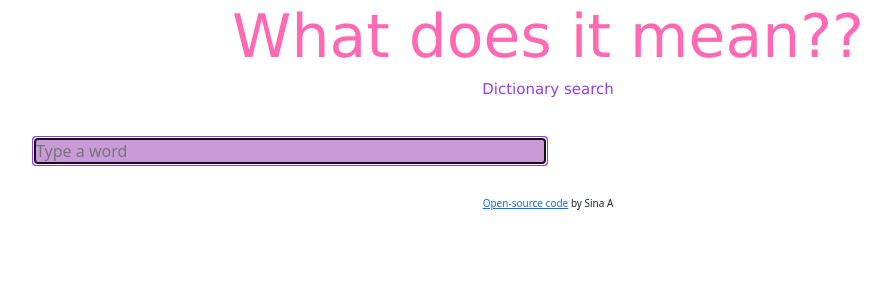
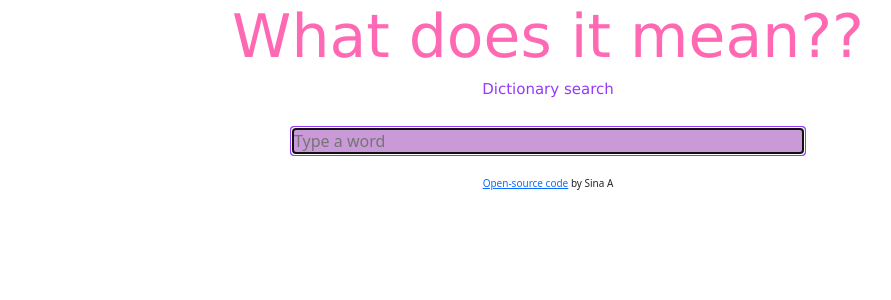
Before and after one commit to hakther15/dictionary-react-app, a React (Create React App) app: page / in a window 1280 px wide. Shown: the top 300 px of the page, without its empty margins (92-983 px from the left). Built offline with nearby package versions, Linux system fonts and the light colour scheme.

Commit message:
center aligned the search bar

```diff
--- a/src/App.css
+++ b/src/App.css
@@ -1,5 +1,10 @@
+.search {
+  padding: 20px 0px 20px 0px;
+}
 .search-bar {
-  margin: 30px;
+  display: block;
+  margin: 0 auto;
+  align-content: center;
   text-align: left;
   border: rgb(147, 58, 248) 2px solid;
   border-radius: 4px;
--- a/src/Dictionary.js
+++ b/src/Dictionary.js
@@ -20,9 +20,10 @@ export default function Dictionary() {
 
     }
     return (
-        <div className="container">
+        <div className="search">
             <form onSubmit={search}>
-                <input className="search-bar" placeholder="Type a word" size="50" type="search" autoFocus={true} onChange={handleWord} />            </form>
+                <input className="search-bar" placeholder="Type a word" size="50" type="search" autoFocus={true} onChange={handleWord} />
+            </form>
         </div>
     );
 }
```
